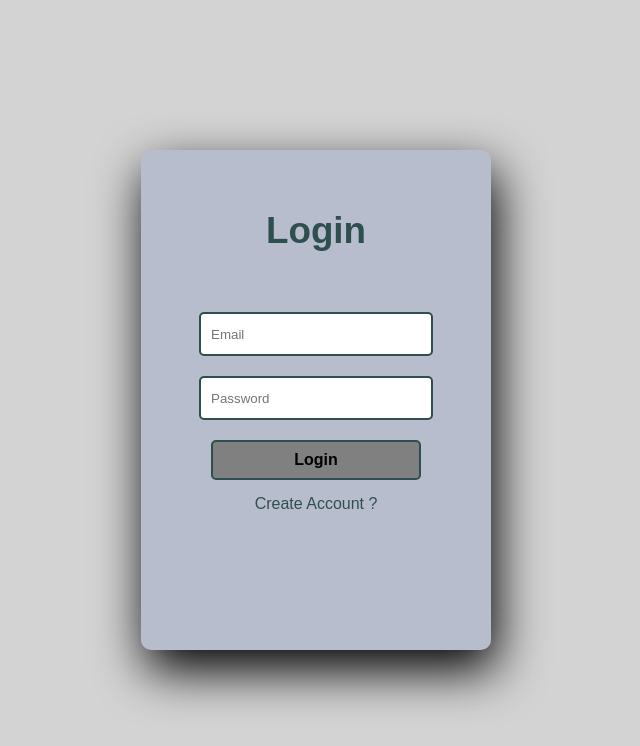
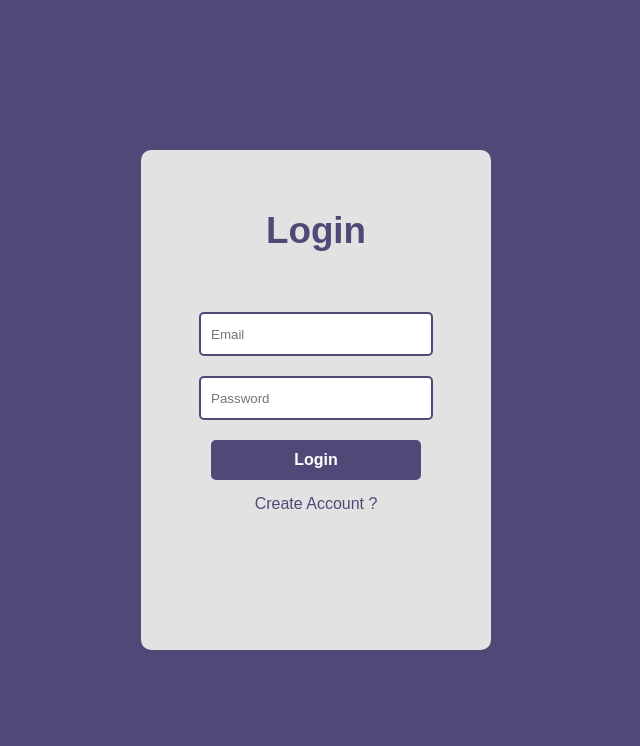
Before and after one commit to ayushchauhan248/Project-Management-Tool-CRUD-React-Redux-Class-Components, a React (Create React App) app: page /login in a window 1280 px wide. Shown: the top 746 px of the page, without its empty margins (324-964 px from the left). Built offline with nearby package versions, Linux system fonts and the light colour scheme.

Commit message:
login and signup design changed

```diff
--- a/src/App.js
+++ b/src/App.js
@@ -22,6 +22,7 @@ class App extends Component {
   // chng = () => {
   //   this.setState({ color: "red" });
   // };
+
   render() {
     return (
       <BrowserRouter>
@@ -31,7 +32,11 @@ class App extends Component {
           </Route>
 
           <Route path={["/login", "/signup"]} exact>
-            <AuthRoute></AuthRoute>
+            {localStorage.getItem("AUTH_TOKEN") ? (
+              <Redirect to="/dashboard"></Redirect>
+            ) : (
+              <AuthRoute></AuthRoute>
+            )}
           </Route>
 
           <Route
@@ -44,7 +49,11 @@ class App extends Component {
               "/edit/:id",
             ]}
           >
-            <AppRoute></AppRoute>
+            {localStorage.getItem("AUTH_TOKEN") ? (
+              <AppRoute></AppRoute>
+            ) : (
+              <Redirect to="/login"></Redirect>
+            )}
           </Route>
 
           <Route>
--- a/src/components/shared/Sidebar.css
+++ b/src/components/shared/Sidebar.css
@@ -25,3 +25,9 @@
   padding: 12px;
   color: white;
 }
+
+.buttonLogout{
+  background-color: rgb(80, 73, 119);
+  width: 100%;
+  border-right: 1px solid white;
+}
--- a/src/components/shared/Sidebar.js
+++ b/src/components/shared/Sidebar.js
@@ -7,6 +7,10 @@ import { RiLogoutBoxFill } from "react-icons/ri";
 import React, { Component } from "react";
 
 class Sidebar extends Component {
+  logout = () => {
+    localStorage.removeItem("AUTH_TOKEN");
+    window.location.href = "/login";
+  };
   render() {
     return (
       <div id="sidebar">
@@ -21,10 +25,14 @@ class Sidebar extends Component {
             <div id="lli">CREATE</div>
           </Link> */}
 
-          <Link to="/" id="llnk" className="doFlex">
+          <button
+            id="llnk"
+            className="doFlex buttonLogout"
+            onClick={this.logout}
+          >
             <RiLogoutBoxFill id="llii"></RiLogoutBoxFill>
             <div id="lli">LOGOUT</div>
-          </Link>
+          </button>
         </div>
       </div>
     );
--- a/src/index.js
+++ b/src/index.js
@@ -1,18 +1,20 @@
-import React from 'react';
-import ReactDOM from 'react-dom';
-import './index.css';
-import App from './App';
-import reportWebVitals from './reportWebVitals';
-import store from "./redux/Store"
-import { Provider } from 'react-redux';
+import React from "react";
+import ReactDOM from "react-dom";
+import "./index.css";
+import App from "./App";
+import reportWebVitals from "./reportWebVitals";
+import store from "./redux/Store";
+import { Provider } from "react-redux";
+
+const token = localStorage.getItem("AUTH_TOKEN");
 
 ReactDOM.render(
   <React.StrictMode>
     <Provider store={store}>
-      <App />
+      <App token={token} />
     </Provider>
   </React.StrictMode>,
-  document.getElementById('root')
+  document.getElementById("root")
 );
 
 // If you want to start measuring performance in your app, pass a function
--- a/src/pages/app/MyProfile.js
+++ b/src/pages/app/MyProfile.js
@@ -1,7 +1,27 @@
 import "./MyProfile.css";
 import React, { Component } from "react";
+import axios from "axios";
+class Myprofile extends Component {
+  constructor(props) {
+    super(props);
+    this.state = {
+      name: "",
+      email: "",
+    };
+  }
 
-class Myprofile extends Component {
+  componentDidMount = async () => {
+    const token = localStorage.getItem("AUTH_TOKEN");
+    const url = "http://localhost:4000/api/users/me";
+    try {
+      const response = await axios.get(url, {
+        headers: { "Content-Type": "application/json", Authorization: token },
+      });
+      this.setState(response.data);
+    } catch (error) {
+      console.log("Not able to fetch data");
+    }
+  };
   render() {
     return (
       <div id="bd">
@@ -13,8 +33,8 @@ class Myprofile extends Component {
               alt="profileImage"
             />
           </div>
-          <span id="profile-name">Ayush Chauhan</span>
-          <p id="about">Front-end developer And Back-end developer</p>
+          <span id="profile-name">{this.state.name}</span>
+          <p id="about">{this.state.email}</p>
           <button class="buttn" id="msg-btn">
             Message
           </button>
--- a/src/pages/auth/AuthPage.css
+++ b/src/pages/auth/AuthPage.css
@@ -6,15 +6,15 @@
 	align-items: center;
 	min-height: 100vh;
 	font-family: 'Jost', sans-serif;
-	background-color: lightgray;
+	background-color: rgb(80, 73, 119);
 }
 .main{
 	width: 350px;
 	height: 500px;
-	background-color: rgb(184, 189, 206);
+	background-color: rgb(227, 225, 225);
 	overflow: hidden;
 	border-radius: 10px;
-	box-shadow: 5px 20px 50px #000;
+	/* box-shadow: 5px 20px 50px rgb(227, 225, 225); */
 }
 #chk{
 	display: none;
@@ -25,7 +25,7 @@
 	height: 100%;
 }
 label{
-	color: darkslategray;
+	color: rgb(80, 73, 119);
 	font-size: 2.3em;
 	justify-content: center;
 	display: flex;
@@ -42,7 +42,7 @@ label{
 	display: flex;
 	margin: 20px auto;
 	padding: 10px;
-	border: 2px solid darkslategray;
+	border: 2px solid rgb(80, 73, 119);
 	outline: none;
 	border-radius: 5px;
 }
@@ -59,22 +59,22 @@ label{
 	border-radius: 5px;
 	transition: .2s ease-in;
 	cursor: pointer;
-	background-color: gray;
-	border: 2px solid darkslategray;
-	color:black;
+	background-color: rgb(80, 73, 119);
+	border: 2px solid rgb(80, 73, 119);
+	color:white;
 }
 #lbtn{
    text-decoration: none;
 }
 #btm:hover{
-	color: white;
-	background: darkslategray;
-	border: 2px solid gray;
+	color: rgb(80, 73, 119);
+	background: white;
+	border: 2px solid rgb(80, 73, 119);
 }
 
 #lnk{
 	padding-top: 5px;
-	color:darkslategray;
+	color:rgb(80, 73, 119);
 	transition: .2s ease-in;
 	cursor: pointer;
 	text-align: center;
--- a/src/pages/auth/LoginPage.js
+++ b/src/pages/auth/LoginPage.js
@@ -22,7 +22,7 @@ class LoginPage extends Component {
     };
     const url = "http://localhost:4000/api/users/login";
     const response = await axios.post(url, user);
-    if (response.status === 200) {
+    if (response.data.token !== undefined && response.status === 200) {
       localStorage.setItem("AUTH_TOKEN", response.data.token);
       //   console.log(response);
       setTimeout(() => (window.location.href = "/dashboard"), 2000);
--- a/src/pages/auth/SignupPage.js
+++ b/src/pages/auth/SignupPage.js
@@ -67,7 +67,7 @@ class SignupPage extends Component {
                 onChange={this.handleChange}
               />
               <button id="btm" type="submit">
-                Login
+                Signup
               </button>
               <Link to="/login" id="lnk">
                 Have An Account ?
--- a/src/redux/actions/project.js
+++ b/src/redux/actions/project.js
@@ -8,12 +8,15 @@ export const ActionTypes = {
   UPDATE_PROJECT: "UPDATE_PROJECT",
 };
 
+const token = localStorage.getItem("AUTH_TOKEN");
+
 // Action - will send the data from any component/api to redux store
-
 export const getProjectAction = () => {
   return async (dispatch) => {
     try {
-      const res = await axios.get("http://localhost:4000/api/projects");
+      const res = await axios.get("http://localhost:4000/api/projects", {
+        headers: { "Content-Type": "application/json", Authorization: token },
+      });
       dispatch({
         type: ActionTypes.GET_PROJECTS,
         data: res.data,
```
